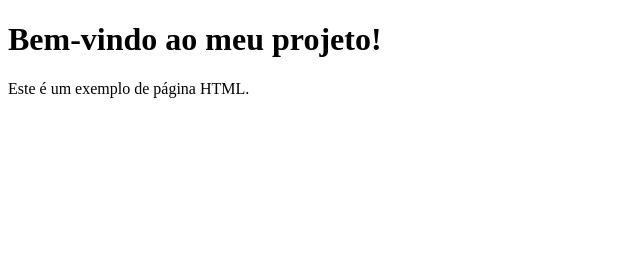
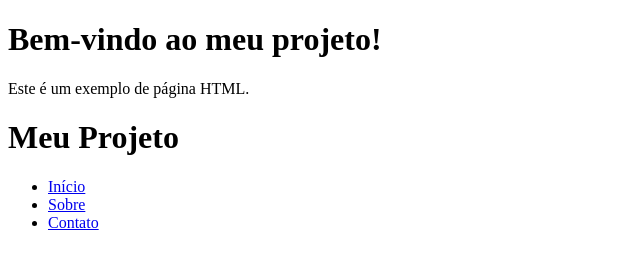
Before and after one commit to MariaLuiza78/projeto-github, a plain HTML site: page index.html in a window 1280 px wide. Shown: the whole page, without its empty margins (0-640 px from the left). Drawn offline with Linux system fonts and the light colour scheme.

Commit message:
coloquei links e adicionei um novo cabaçalho

```diff
--- a/index.html
+++ b/index.html
@@ -1,3 +1,4 @@
+
 <!DOCTYPE html>
 <html lang="pt-BR">
 <head>
@@ -10,3 +11,13 @@
     <p>Este é um exemplo de página HTML.</p>
 </body>
 </html>
+<header>
+    <h1>Meu Projeto</h1>
+    <nav>
+        <ul>
+            <li><a href="#">Início</a></li>
+            <li><a href="#">Sobre</a></li>
+            <li><a href="#">Contato</a></li>
+        </ul>
+    </nav>
+</header>
```
Also changed, not shown: 1 other file.
